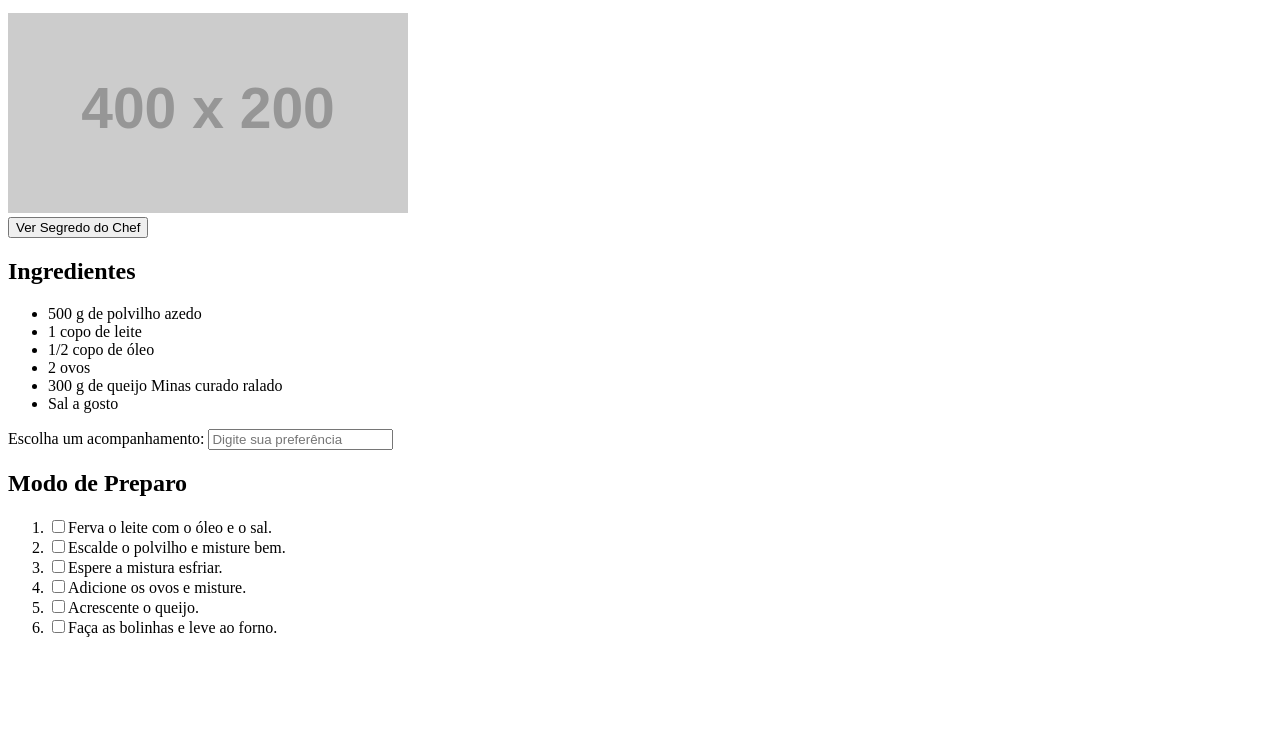
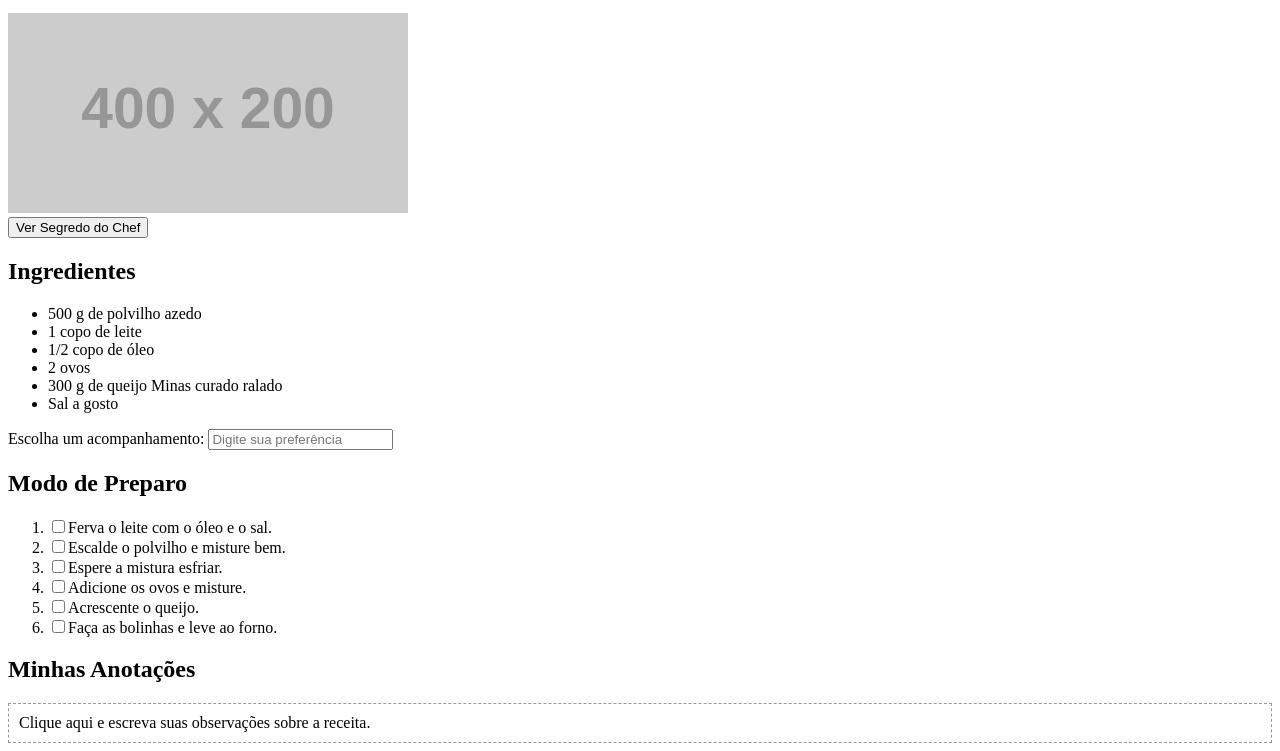
Before and after one commit to RMotaAzevedo/receita-interativa, a plain HTML site: page index.html in a window 1280 px wide. Shown: the part 101-852 px from the top of the page. Before the commit the page ends 800 px from the top, so only its background shows below. Drawn offline with Linux system fonts and the light colour scheme; placeholder pictures from the web are drawn by us.

Commit message:
feat: adiciona área de anotações

```diff
--- a/index.html
+++ b/index.html
@@ -48,5 +48,11 @@
         <li><input type="checkbox">Faça as bolinhas e leve ao forno.</li>
     </ol>
 </section>
+<section>
+    <h2>Minhas Anotações</h2>
+    <div contenteditable="true" style="border: 1px dashed #999; padding: 10px;">
+        Clique aqui e escreva suas observações sobre a receita.
+    </div>
+</section>
 </body>
 </html>
```
